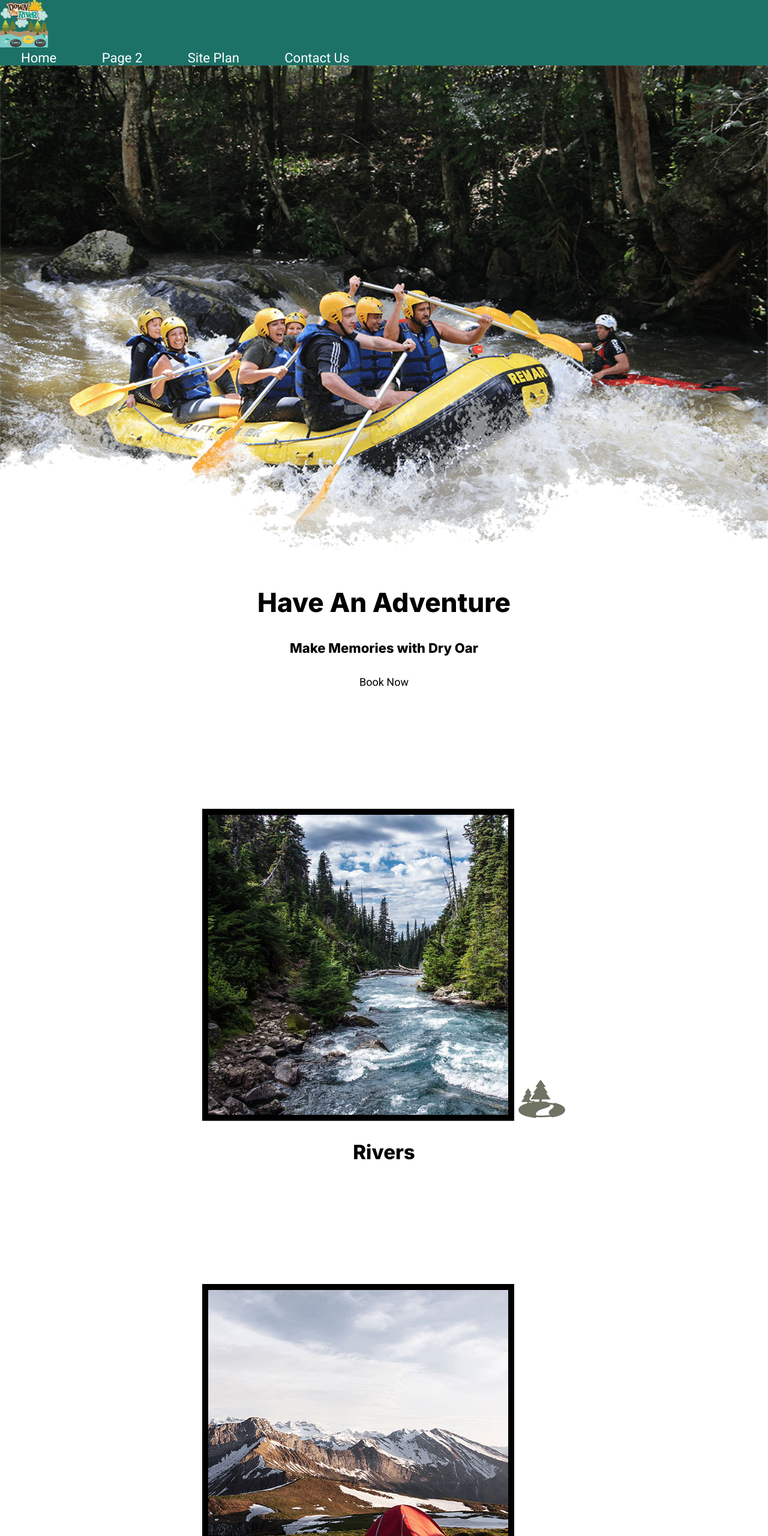
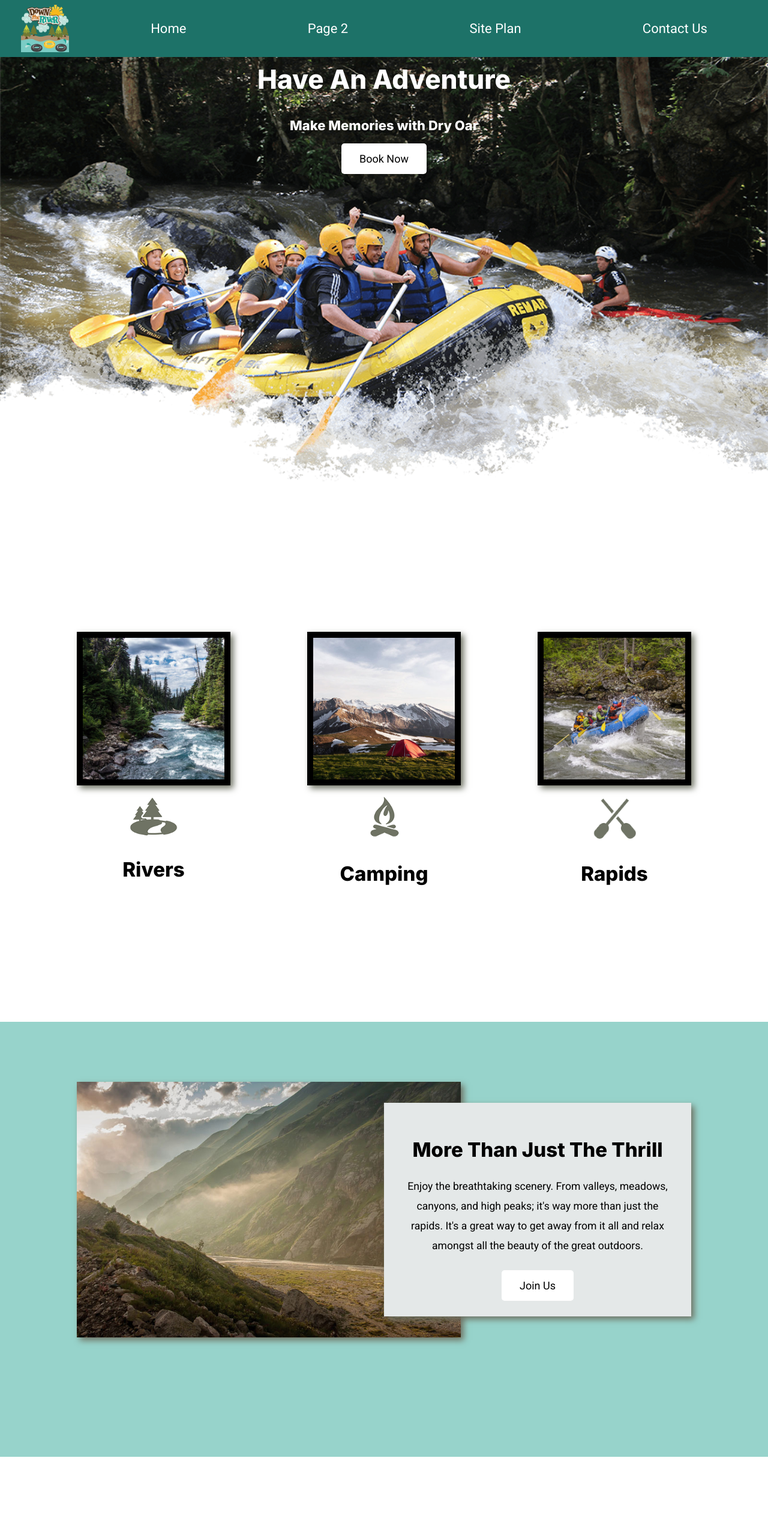
Before and after one commit to jorgevaoli/wdd130, a plain HTML site: page wwr/index.html in a window 1280 px wide. Shown: the top 2560 px of the page at 60% size. Drawn offline with Linux system fonts and the light colour scheme.

Commit message:
Layout the Home Page

```diff
--- a/wwr/styles/style.css
+++ b/wwr/styles/style.css
@@ -9,11 +9,38 @@ h1, h2, h3, h4, h5, h6 {
     margin: 0 auto;
 }
 
+nav {
+    display: flex;
+    justify-content: space-around;
+}
+
 nav a {
     text-align: center;
     color: white;
     text-decoration: none;
     padding: 35px;
+}
+
+#hero {
+    display: grid;
+    grid-template-columns: 1fr 3fr 1fr;
+    margin-top: -100px;
+}
+
+#hero-box {
+    grid-column: 1/4;
+    grid-row: 1/3;
+    z-index: -1;
+}
+
+#hero-msg {
+    grid-column: 2/3;
+    grid-row: 1/2;
+    margin-top: 100px;
+}
+
+#hero-msg h4 {
+    color: white;
 }
 
 #hero-msg h1, #hero-msg h4 {
@@ -31,6 +58,8 @@ main section {
 #background {
     height: 725px;
     background-color: #97D3CB;
+    grid-column: 1 / span 11;
+    grid-row: 4 / span 6;
 }
 
 body {
@@ -43,6 +72,8 @@ body {
 
 header {
     background-color: #1D7268;
+    display: grid;
+    grid-template-columns: 150px auto;
 }
 
 nav a:hover {
@@ -66,9 +97,12 @@ nav a:hover {
 }
 
 .msg {
-    background-color: #97D3CB;
+    background-color: #e4e8e8;
     line-height: 1.5em;
     padding: 35px;
+    grid-column: 6 / span 4;
+    grid-row: 6 / span 1;
+    box-shadow: 5px 5px 10px #6f7364;
 }
 
 footer {
@@ -76,10 +110,13 @@ footer {
     color: white;
     padding: 25px 50px;
     margin-top: 200px;
+    display: flex;
+    justify-content: space-around;
+    align-items: center;
 }
 
 .home-title {
-    color: black;
+    color: white;
     font-size: 2em;
     margin-top: 10px;
 }
@@ -130,6 +167,8 @@ footer p a:hover {
 
 #logo_link {
     padding-top: 5px;
+    justify-self: center;
+    align-self: center;
 }
 
 footer .social img {
@@ -142,8 +181,88 @@ footer .social img {
 
 .card-img {
     border: 10px solid black;
+    transition: transform .5s;
+    box-shadow: 5px 5px 10px #6f7364;
+}
+
+.card-img:hover {
+    opacity: .6;
+    transform: scale(1.1);
 }
 
 main section img {
     box-sizing: border-box;
 }
+
+.card-img, .mountains {
+    width: 100%;
+}
+
+.home-grid {
+    display: grid;
+    grid-template-columns: repeat(10, 1fr);
+}
+
+.rivers-card {
+    grid-column: 2 / span 2;
+    grid-row: 2 / span 2;
+}
+
+.camping-card {
+    grid-column: 5 / span 2;
+    grid-row: 2 / span 2;
+}
+
+.rapids-card {
+    grid-column: 8 / span 2;
+    grid-row: 2 / span 2;
+}
+
+.mountains {
+    grid-column: 2 / span 5;
+    grid-row: 5 / span 3;
+    width: 100%;
+    box-shadow: 5px 5px 10px #6f7364;
+}
+
+@media screen and (max-width: 900px) {
+    #hero, .home-grid {
+        display: block;
+        height: auto;
+    }
+    nav, footer {
+        flex-direction: column;
+    }
+    nav a {
+        display: block;
+        padding: 15px;
+    }
+    #hero {
+        margin-top: 0;
+    }
+    #hero-msg {
+        margin-top: 0;
+    }
+    #hero-msg h4 {
+        display: none;
+    }
+    .home-title {
+        font-size: 25px;
+        color: #6f7364;
+    }
+    .rivers-card, .camping-card, .rapids-card {
+        margin: 50px auto;
+        width: 60%;
+    }
+    #background {
+        display: none;
+    }
+    .mountains, .msg {
+        width: 80%;
+        display: block;
+        margin: 0 auto;
+    }
+    footer {
+        margin-top: 25px;
+    }
+}
```
